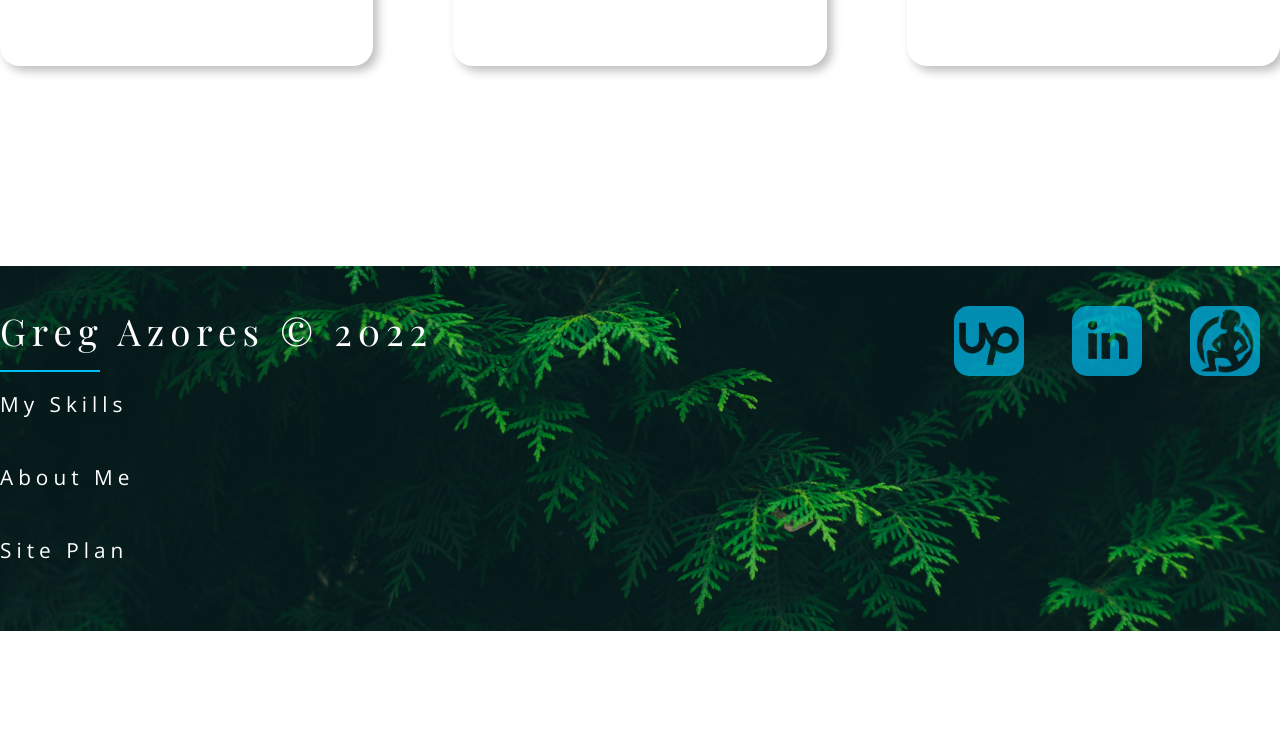
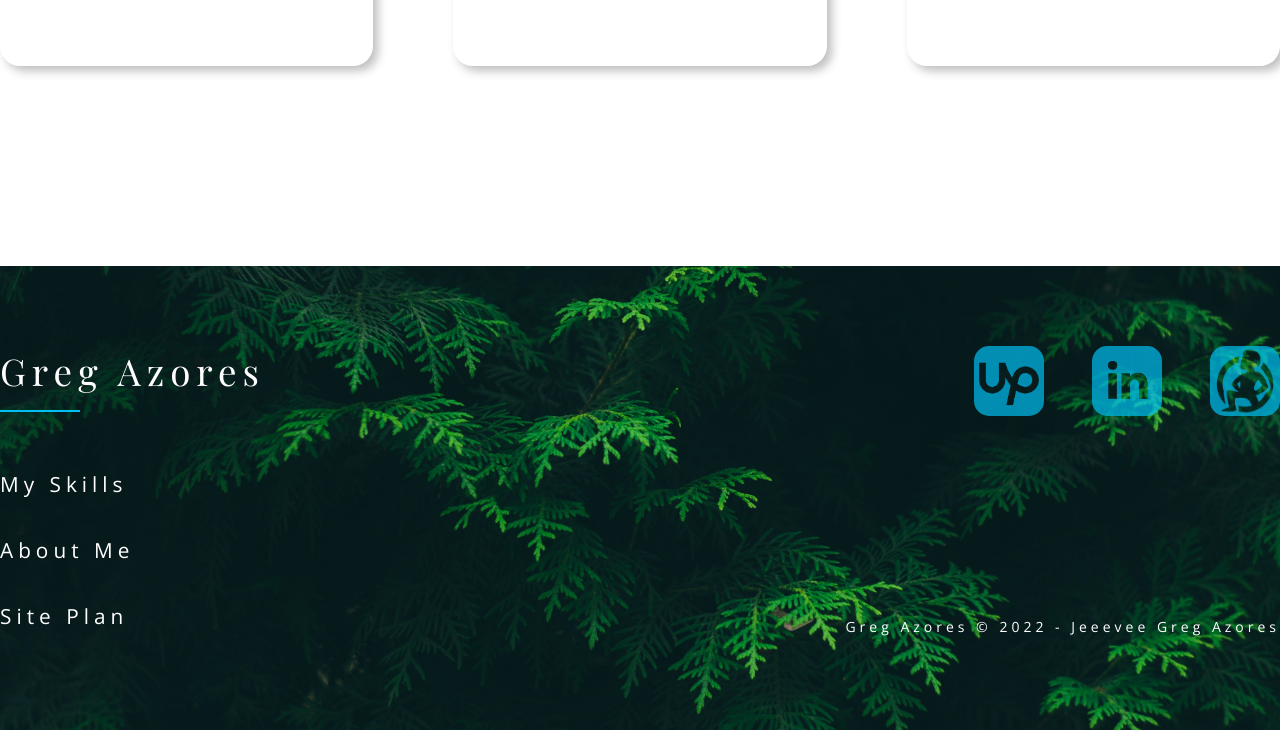
Before and after one commit to gregazores/wdd130, a plain HTML site: page personal-site-plan/index.html in a window 1280 px wide. Shown: the part 2303-3033 px from the top of the page. Before the commit the page ends 2934 px from the top, so only its background shows below. Drawn offline with nearby package versions, Linux system fonts and the light colour scheme; a web font is replaced by a local one.

Commit message:
html corrections of index

```diff
--- a/personal-site-plan/index.html
+++ b/personal-site-plan/index.html
@@ -91,25 +91,26 @@
             <div class="footer-container">
 
               <div class="footer-nav">
-                <h3>Greg Azores &copy; 2022</h3>
+                <h3>Greg Azores</h3>
                 <div class="bar-divider-left"></div>
                 <h3>
                   <a href="my-skills.html">My Skills</a>
-                  <div class="bar-divider-left"></div>
+                  <span class="bar-divider-left"></span>
                 </h3>
                 <h3>
                   <a href="about-me.html">About Me</a>
-                  <div class="bar-divider-left"></div>
+                  <span class="bar-divider-left"></span>
                 </h3>
                 <h3>
                   <a href="site-plan.html">Site Plan</a>
-                  <div class="bar-divider-left"></div>
+                  <span class="bar-divider-left"></span>
                 </h3>
               </div>
               <div class="footer-work-links">
                 <a href="#"> <img class="footer-link-icon" src="images/upwork1_blue.png" alt="Upwork Logo"></a>
                 <a href="#"> <img class="footer-link-icon" src="images/linkedin_blue.png" alt="LinkedIn Logo"></a>
                 <a href="#"> <img class="footer-link-icon" src="images/oljobs_blue.png" alt="Online Jobs Logo"></a>
+                <p>Greg Azores &copy; 2022 - Jeeevee Greg Azores</p>
               </div>
 
             </div>
--- a/personal-site-plan/styles/style.css
+++ b/personal-site-plan/styles/style.css
@@ -67,7 +67,7 @@ header > nav a:hover {
 
 .bar-divider-left {
     height: 2px;
-    width: 100px;
+    width: 80px;
     background-color: #00BFF3;
     margin-left: 0;
     margin-right: auto;
@@ -102,7 +102,7 @@ footer {
     background-position: bottom;
     background-repeat: no-repeat;
     background-size: cover;
-    padding: 40px 0;
+    padding: 80px 0;
 }
 
 footer > .footer-wrapper > .footer-container {
@@ -121,6 +121,7 @@ footer > .footer-wrapper > .footer-container {
 }
 
 .footer-work-links {
+    position: relative;
     grid-column: 2/3;
     text-align: right;
 }
@@ -130,29 +131,35 @@ footer > .footer-wrapper > .footer-container {
     font-weight: 400;
     margin-top: 0;;
     margin-bottom: 15px;
-    transition: width 2s;
+
+}
+
+.footer-nav > .bar-divider-left {
+    margin-bottom: 40px;
 }
 
 .footer-nav > h3 > .bar-divider-left {
+    display: block;
     width: 0px;
+    transition: width .6s;
 }
 
 .footer-nav > h3:hover > .bar-divider-left {
-    width: 60px;
+    width: 50px;
 }
+
 
 .footer-nav > h3 > a {
     text-decoration: none;
     font-size: 1.3rem;
     font-weight: 300;
-    display: inline-block;
     margin-bottom: 10px;
     letter-spacing: 5px;
 }
 
 .footer-work-links > a > img{
     width: 70px;
-    margin: 0 20px;
+    margin-left: 40px;
     opacity: 70%;
     border-radius: 15px;
     transition: transform .5s, opacity .6s;
@@ -161,6 +168,14 @@ footer > .footer-wrapper > .footer-container {
 .footer-work-links > a:hover > img {
     transform: scale(1.1);
     opacity: 100%;
+}
+
+.footer-work-links > p {
+    font-size: 14px;
+    color: #fff;
+    position: absolute;
+    bottom: 0;
+    right: 0;
 }
 
 
@@ -283,6 +298,11 @@ footer > .footer-wrapper > .footer-container {
     border-radius: 20px;
     padding: 50px 40px;
     box-shadow: 5px 5px 10px #3030304f;
+    transition: transform .5s;
+}
+
+.services-row > .card-container.home:hover {
+    transform: scale(1.05);
 }
 
 .services-row > .card-container.home > h3 {
```
